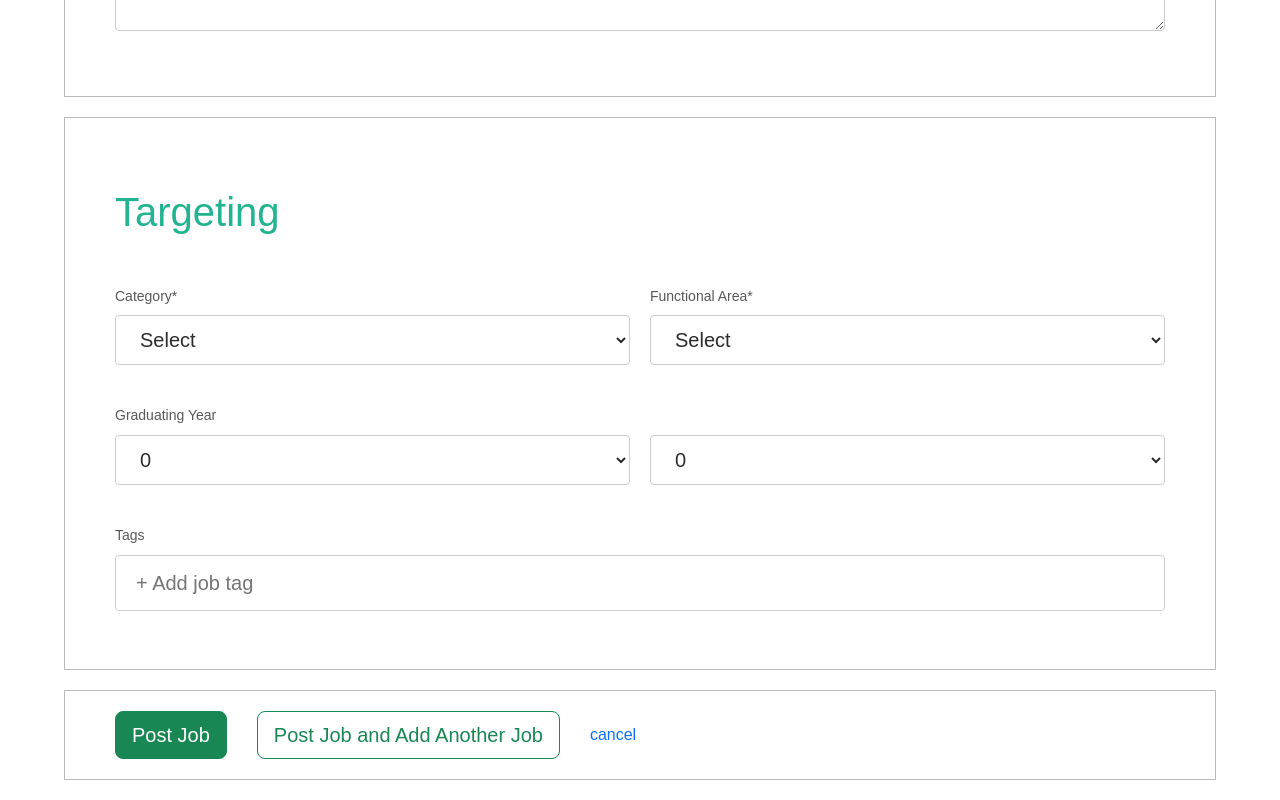
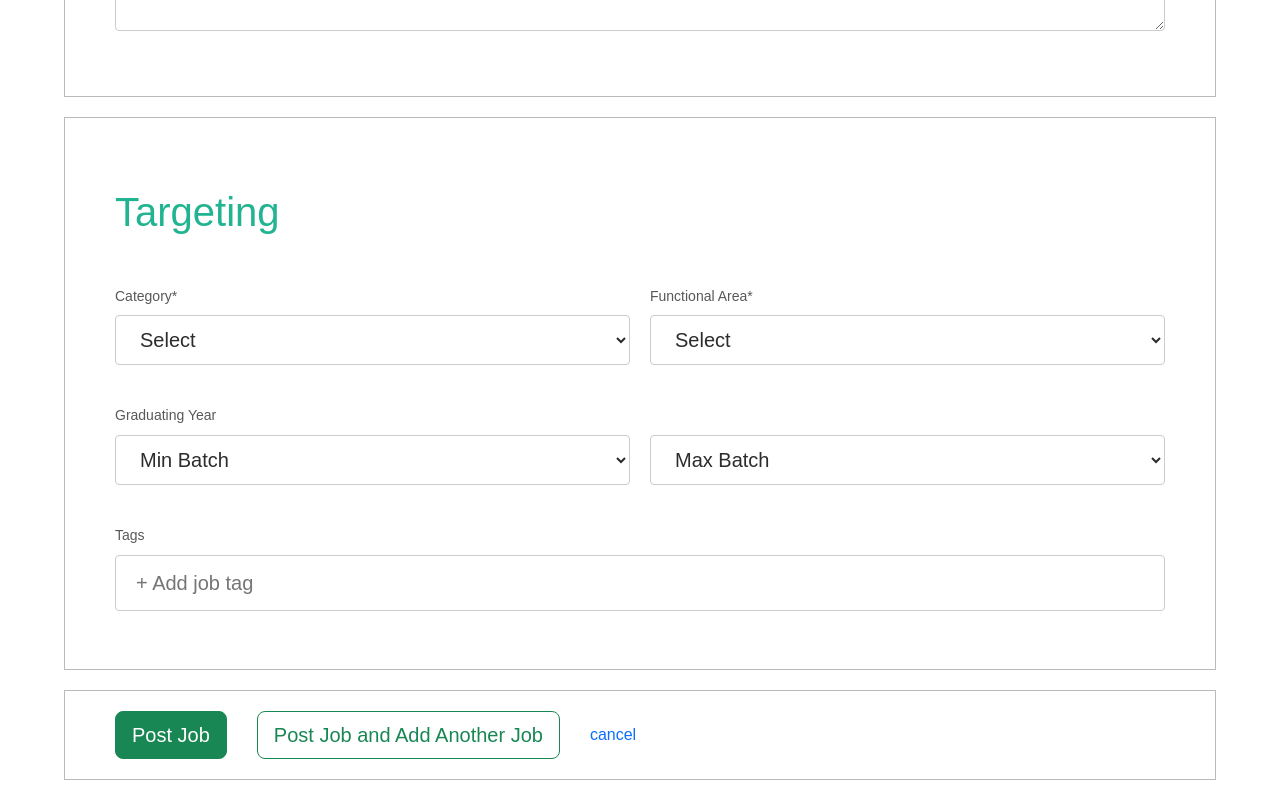
Before and after one commit to AryanKuAg/cyril-thomas-internship-test-project, a React (Create React App) app in the folder frontend-software-engineer/: page / in a window 1280 px wide. Shown: the part 806-1606 px from the top of the page. Built offline with nearby package versions, Linux system fonts and the light colour scheme.

Commit message:
targeting validatino added

```diff
--- a/frontend-software-engineer/src/Components/Targeting/Targeting.js
+++ b/frontend-software-engineer/src/Components/Targeting/Targeting.js
@@ -99,8 +99,19 @@ function Targeting() {
               }
               required
             >
-              <option name="0">0</option>
-              <option name="1">1</option>
+              <option name="Min Batch">Min Batch</option>
+              <option name="2010">2010</option>
+              <option name="2011">2011</option>
+              <option name="2012">2012</option>
+              <option name="2013">2013</option>
+              <option name="2014">2014</option>
+              <option name="2015">2015</option>
+              <option name="2016">2016</option>
+              <option name="2017">2017</option>
+              <option name="2018">2018</option>
+              <option name="2019">2019</option>
+              <option name="2020">2020</option>
+
             </select>
             <select
               value={targeting.maxGradYr}
@@ -109,8 +120,19 @@ function Targeting() {
               }
               required
             >
-              <option name="0">0</option>
-              <option name="1">1</option>
+              <option name="Max Batch">Max Batch</option>
+              <option name="2013">2013</option>
+              <option name="2014">2014</option>
+              <option name="2015">2015</option>
+              <option name="2016">2016</option>
+              <option name="2017">2017</option>
+              <option name="2018">2018</option>
+              <option name="2019">2019</option>
+              <option name="2020">2020</option>
+              <option name="2021">2021</option>
+              <option name="2022">2022</option>
+              <option name="2023">2023</option>
+
             </select>
           </div>
         </div>
@@ -120,7 +142,11 @@ function Targeting() {
           <input
             value={targeting.tags}
             onChange={(e) =>
-              setTargeting((pre) => ({ ...pre, tags: e.target.value }))
+              {
+
+                setTargeting((pre) => ({ ...pre, tags: e.target.value }))
+
+              }
             }
             placeholder="+ Add job tag"
             type="text"
```
